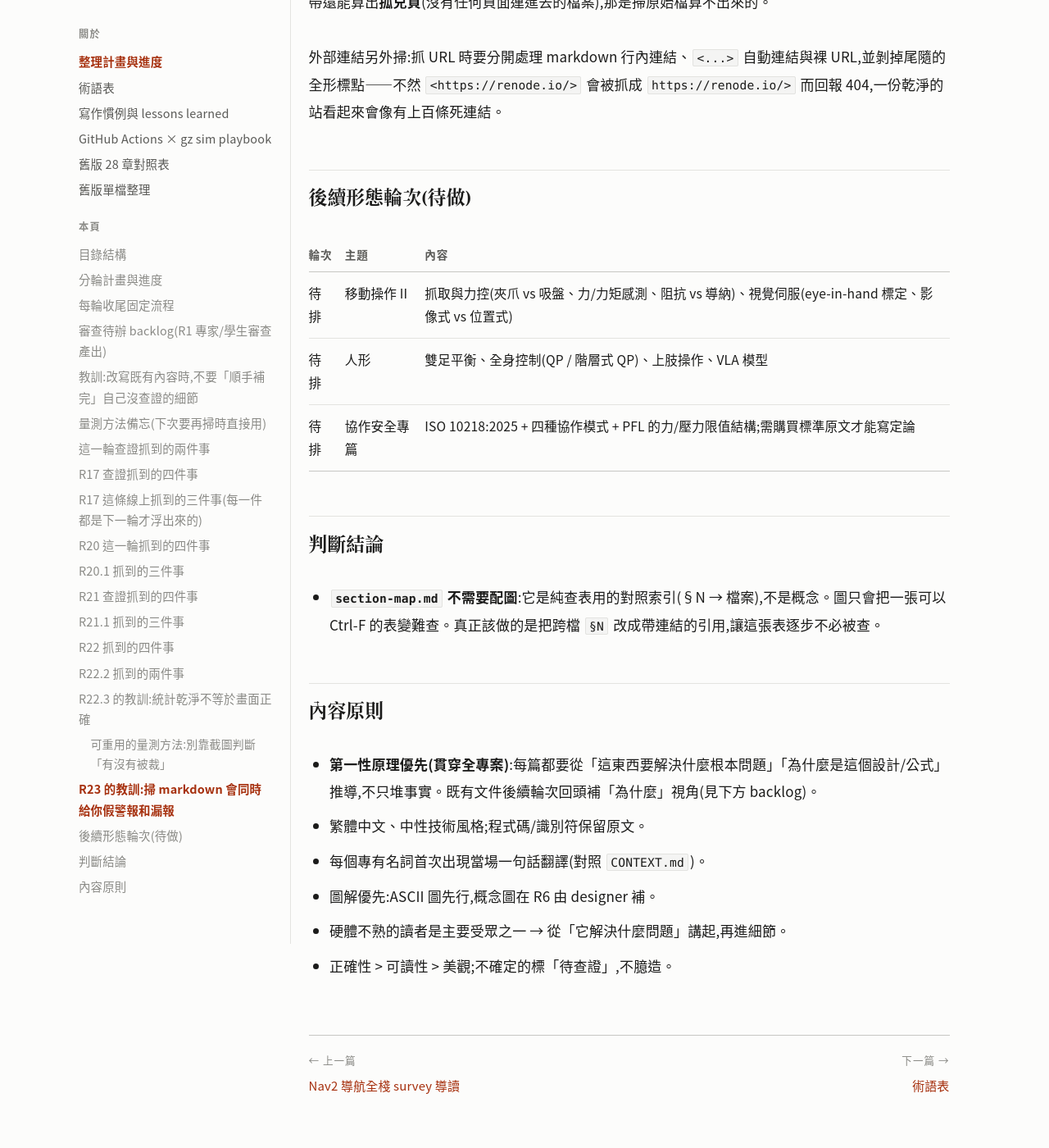
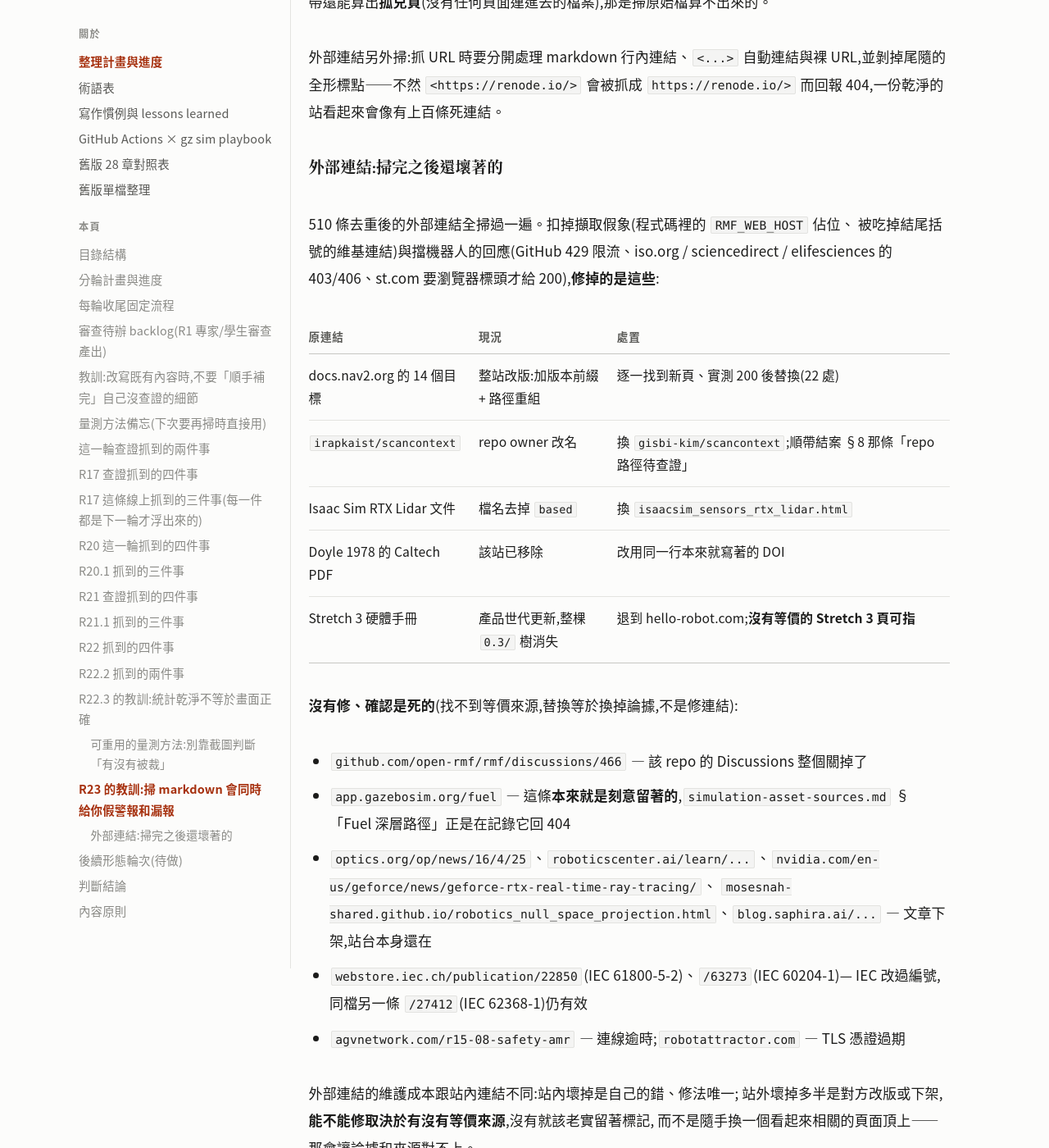
Before and after one commit to wicanr2/robot-notes, a Jekyll site: the page built from PLAN.md, in a window 1280 px wide and 1400 px high, scrolled down 24227 px. Shown: the whole window at 82% size. Built offline with Jekyll 4.4.1, drawn with Linux system fonts in a browser that asks for light colours; our own code applies the rules of GitHub Pages for plain Markdown files.

Commit message:
連結:修掉 5 條可驗證的外部死連結,其餘死連結列進 PLAN
Scan Context 的 repo owner 改成 `gisbi-kim`(順帶把 §8「repo 路徑待查證」
那條結案:LIO-SAM 的路徑實測仍有效);Isaac Sim RTX Lidar 文件檔名去掉
`based`;Doyle 1978 的 Caltech PDF 已移除,改用同一行本來就寫著的 DOI;
Stretch 3 硬體手冊整棵 `0.3/` 樹消失,退到廠商站台。

其餘確認死掉但沒有等價來源的(IEC 改編號、文章下架、Discussions 關閉、
站台憑證過期)列進 PLAN.md 並寫明為什麼不換——替換來源等於換掉論據,
會讓文中的斷言和引用對不上。`app.gazebosim.org/fuel` 是刻意留著的紀錄,不動。

Co-Authored-By: Claude Opus 5 (1M context) <noreply@anthropic.com>

```diff
--- a/PLAN.md
+++ b/PLAN.md
@@ -338,6 +338,34 @@ c.scrollHeight - c.clientHeight > 1   →   這條公式有內容被裁,超出 N
 
 外部連結另外掃:抓 URL 時要分開處理 markdown 行內連結、`<...>` 自動連結與裸 URL,並剝掉尾隨的全形標點——不然 `<https://renode.io/>` 會被抓成 `https://renode.io/>` 而回報 404,一份乾淨的站看起來會像有上百條死連結。
 
+### 外部連結:掃完之後還壞著的
+
+510 條去重後的外部連結全掃過一遍。扣掉擷取假象(程式碼裡的 `RMF_WEB_HOST` 佔位、
+被吃掉結尾括號的維基連結)與擋機器人的回應(GitHub 429 限流、iso.org / sciencedirect /
+elifesciences 的 403/406、st.com 要瀏覽器標頭才給 200),**修掉的是這些**:
+
+| 原連結 | 現況 | 處置 |
+|---|---|---|
+| docs.nav2.org 的 14 個目標 | 整站改版:加版本前綴 + 路徑重組 | 逐一找到新頁、實測 200 後替換(22 處) |
+| `irapkaist/scancontext` | repo owner 改名 | 換 `gisbi-kim/scancontext`;順帶結案 §8 那條「repo 路徑待查證」 |
+| Isaac Sim RTX Lidar 文件 | 檔名去掉 `based` | 換 `isaacsim_sensors_rtx_lidar.html` |
+| Doyle 1978 的 Caltech PDF | 該站已移除 | 改用同一行本來就寫著的 DOI |
+| Stretch 3 硬體手冊 | 產品世代更新,整棵 `0.3/` 樹消失 | 退到 hello-robot.com;**沒有等價的 Stretch 3 頁可指** |
+
+**沒有修、確認是死的**(找不到等價來源,替換等於換掉論據,不是修連結):
+
+- `github.com/open-rmf/rmf/discussions/466` — 該 repo 的 Discussions 整個關掉了
+- `app.gazebosim.org/fuel` — 這條**本來就是刻意留著的**,`simulation-asset-sources.md` §「Fuel 深層路徑」正是在記錄它回 404
+- `optics.org/op/news/16/4/25`、`roboticscenter.ai/learn/...`、`nvidia.com/en-us/geforce/news/geforce-rtx-real-time-ray-tracing/`、
+  `mosesnah-shared.github.io/robotics_null_space_projection.html`、`blog.saphira.ai/...` — 文章下架,站台本身還在
+- `webstore.iec.ch/publication/22850`(IEC 61800-5-2)、`/63273`(IEC 60204-1)— IEC 改過編號,
+  同檔另一條 `/27412`(IEC 62368-1)仍有效
+- `agvnetwork.com/r15-08-safety-amr` — 連線逾時;`robotattractor.com` — TLS 憑證過期
+
+外部連結的維護成本跟站內連結不同:站內壞掉是自己的錯、修法唯一;
+站外壞掉多半是對方改版或下架,**能不能修取決於有沒有等價來源**,沒有就該老實留著標記,
+而不是隨手換一個看起來相關的頁面頂上——那會讓論據和來源對不上。
+
 ## 後續形態輪次(待做)
 
 | 輪次 | 主題 | 內容 |
```
Also changed, not shown: docs/10-core/30-navigation/slam-3d-lidar.md (+3 -3 lines), docs/20-forms/mobile-manipulator/mobile-manipulation.md (+1 -1 lines), docs/50-physical-ai/gpu-lidar-how-it-works.md (+1 -1 lines), docs/90-foundations/feedback-control-pid-lqr.md (+1 -1 lines).
